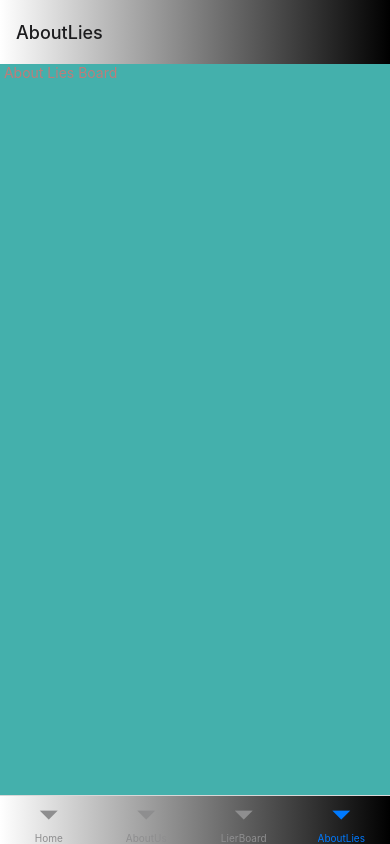
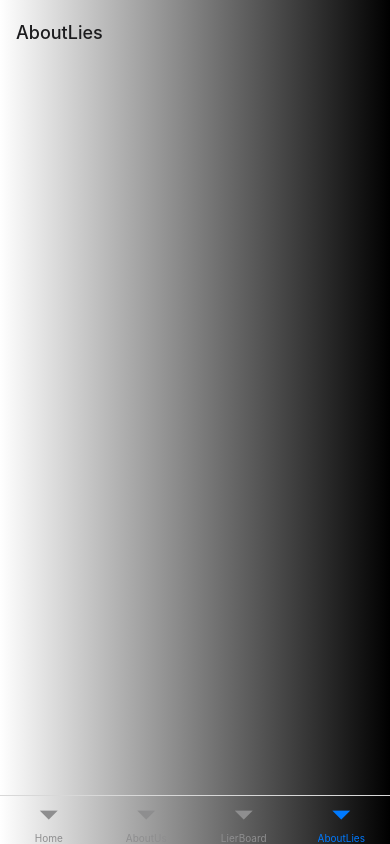
Before and after one commit to psteingh/LTRapp, a React Native app: screen /AboutLies in a window 390 px wide. Built offline with nearby package versions, Linux system fonts and the light colour scheme.

Commit message:
ltrapp0422104

```diff
--- a/boardaboutlies/aboutliesboard.component.js
+++ b/boardaboutlies/aboutliesboard.component.js
@@ -1,12 +1,15 @@
 import { View, Text, StyleSheet } from 'react-native';
 
 import Colors from '../constants/colors';
+import LinGrad from '../constants/lingrad';
 
 function AboutLiesBoard() {
     return (
+        <LinGrad>
         <View>
             <Text style={styles.aboutLiesBoardText}> About Lies Board </Text>
         </View>
+        </LinGrad>
     );
 }
 
```
